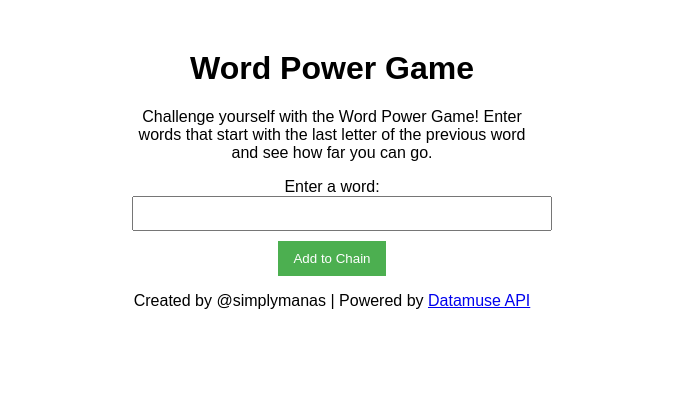
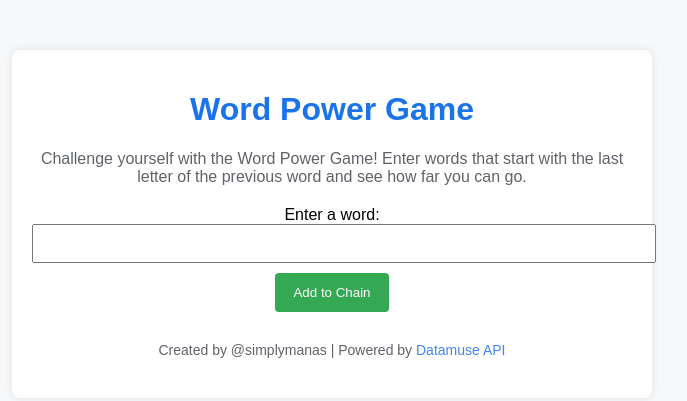
Before and after one commit to simplymanas/wordpower, a plain HTML site: page index.html in a window 1280 px wide. Shown: the whole page, without its empty margins (308-995 px from the left). Drawn offline with Linux system fonts and the light colour scheme.

Commit message:
Update styles.css

```diff
--- a/styles.css
+++ b/styles.css
@@ -2,23 +2,62 @@ body {
     font-family: 'Arial', sans-serif;
     text-align: center;
     margin: 50px;
+    background-color: #f6f8fa; /* Light grayish blue background color */
 }
 
 #app {
-    max-width: 400px;
+    max-width: 600px;
     margin: 0 auto;
+    padding: 20px;
+    background-color: #ffffff; /* White background color */
+    border-radius: 8px;
+    box-shadow: 0 0 10px rgba(0, 0, 0, 0.1);
+}
+
+h1 {
+    color: #1a73e8; /* Google Blue */
+}
+
+p {
+    color: #5f6368; /* Google Gray */
+    margin-bottom: 20px;
 }
 
 input {
     width: 100%;
-    padding: 8px;
+    padding: 10px;
     margin-bottom: 10px;
 }
 
 button {
-    background-color: #4CAF50;
+    background-color: #34a853; /* Google Green */
     color: white;
-    padding: 10px 15px;
+    padding: 12px 18px;
     border: none;
+    border-radius: 4px;
     cursor: pointer;
+    transition: background-color 0.3s ease;
 }
+
+button:hover {
+    background-color: #2d8e5f; /* Darker green on hover */
+}
+
+#wordChain {
+    margin-top: 20px;
+    font-size: 18px;
+}
+
+#credits {
+    margin-top: 30px;
+}
+
+#credits p {
+    color: #5f6368; /* Google Gray */
+    font-size: 14px;
+}
+
+#credits a {
+    color: #4285f4; /* Google Blue */
+    text-decoration: none;
+}
```
